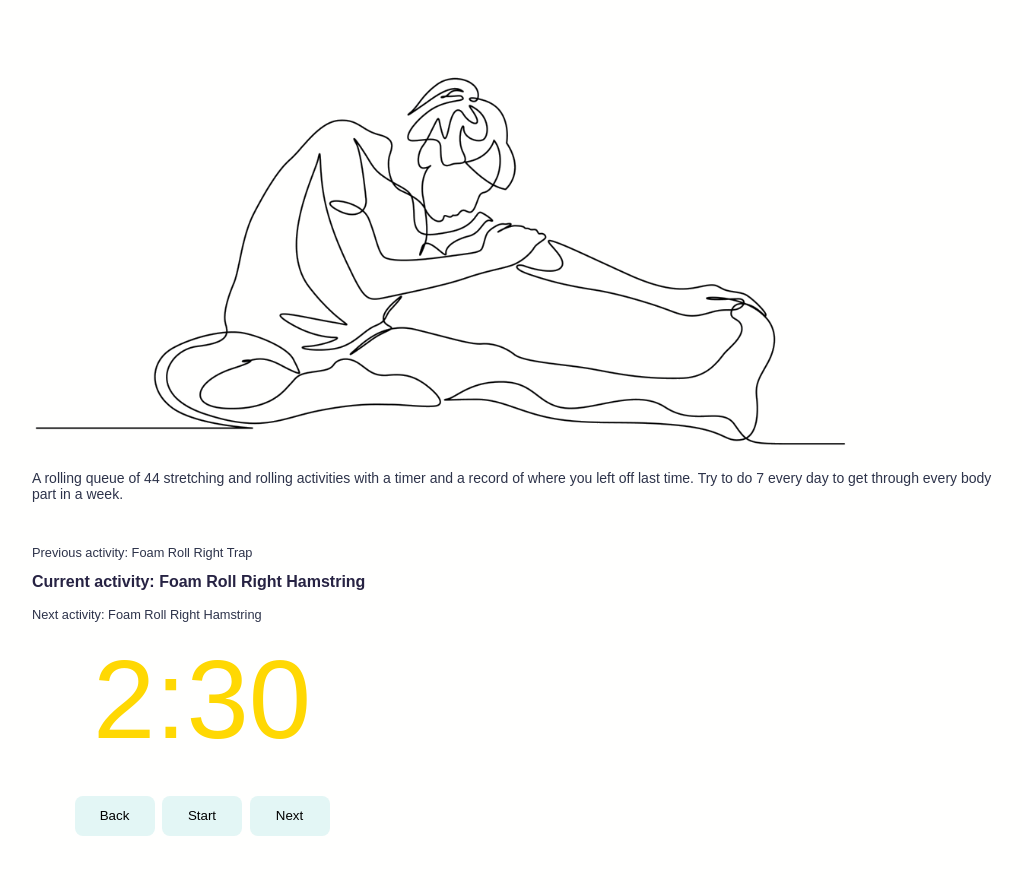
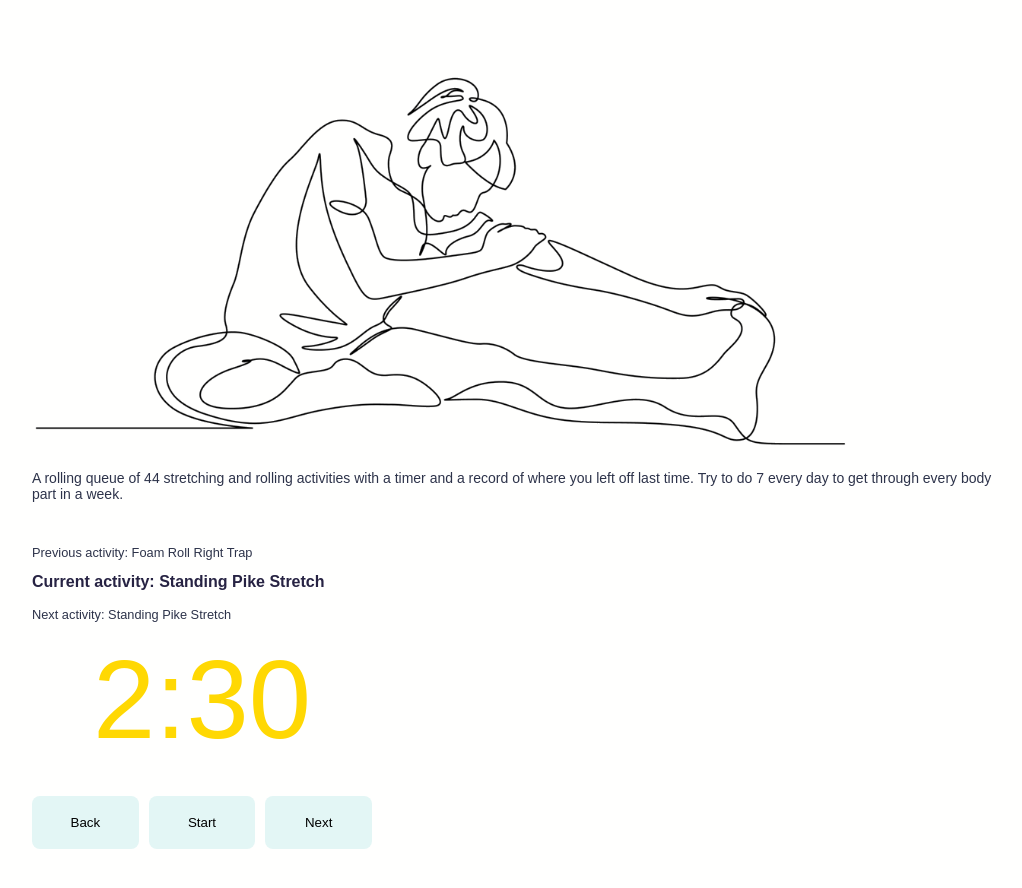
Before and after one commit to chrskerr/The-Contortionist, a React (Create React App) app: page / in a window 1280 px wide. Shown: the top 888 px of the page, without its empty margins (128-1150 px from the left). Built offline with nearby package versions, Linux system fonts and the light colour scheme.

Commit message:
Updated stretch list

```diff
--- a/public/index.html
+++ b/public/index.html
@@ -2,7 +2,6 @@
 <html lang="en">
 	<head>
 		<meta charset="utf-8" />
-		<meta name="viewport" content="width=device-width, initial-scale=1" />
 		<link rel="apple-touch-icon" sizes="180x180" href="/apple-touch-icon.png">
 		<meta name="apple-mobile-web-app-capable" content="yes">
 		<meta name="apple-mobile-web-app-status-bar-style" content="default">
@@ -12,6 +11,7 @@
 		<link rel="mask-icon" href="/safari-pinned-tab.svg" color="#5bbad5">
 		<meta name="msapplication-TileColor" content="#da532c">
 		<meta name="theme-color" content="#ffffff">
+		<meta name="viewport" content="width=device-width, user-scalable=no">
 		<title>Mobility Queue</title>
   	</head>
 	<body>
--- a/src/App.js
+++ b/src/App.js
@@ -96,31 +96,44 @@ export default function App () {
 	);
 }
 
-const activityBuilder = ({ name, hasStretch, hasRolling }) => {
+const activityBuilder = ({ name, hasStretch = true, hasRolling = true, unilateral = true }) => {
 	const output = [];
 
-	if ( hasRolling ) output.push({ key: `${ name }-roll-right`, type: "rolling", label: `Foam Roll Right ${ _.startCase( name ) }` },
-		{ key: `${ name }-roll-left`, type: "rolling", label: `Foam Roll Left ${ _.startCase( name ) }` });
+	if ( unilateral ) {
+		if ( hasRolling ) output.push(
+			{ key: `${ name }-roll-right`, type: "rolling", label: `Foam Roll Right ${ _.startCase( name ) }` },
+			{ key: `${ name }-roll-left`, type: "rolling", label: `Foam Roll Left ${ _.startCase( name ) }` },
+		);
 
-	if ( hasStretch ) output.push({ key: `${ name }-stretch-right`, type: "stretching", label: `Stretch Right ${ _.startCase( name ) }` },
-		{ key: `${ name }-stretch-left`, type: "stretching", label: `Stretch Left ${ _.startCase( name ) }` });
+		if ( hasStretch ) output.push(
+			{ key: `${ name }-stretch-right`, type: "stretching", label: `Stretch Right ${ _.startCase( name ) }` },
+			{ key: `${ name }-stretch-left`, type: "stretching", label: `Stretch Left ${ _.startCase( name ) }` },
+		);
+	}
+	else {
+		if ( hasRolling ) output.push({ key: `${ name }`, type: "rolling", label: `${ _.startCase( name ) }` });
+		if ( hasStretch ) output.push({ key: `${ name }`, type: "stretching", label: `${ _.startCase( name ) }` });
+	}
 
 	return output;
 };
 
 const bodyPartMap = [
-	{ name: "hamstring", hasStretch: true, hasRolling: true },
-	{ name: "glute", hasStretch: true, hasRolling: true },
-	{ name: "lat", hasStretch: true, hasRolling: true },
-	{ name: "pec", hasStretch: true, hasRolling: true },
-	{ name: "quad", hasStretch: true, hasRolling: true },
-	{ name: "hip-flexor", hasStretch: true, hasRolling: true },
-	{ name: "forearm", hasStretch: true, hasRolling: true },
-	{ name: "tricep", hasStretch: true, hasRolling: true },
-	{ name: "front-shoulder", hasStretch: true, hasRolling: false },
-	{ name: "groin", hasStretch: true, hasRolling: true },
-	{ name: "calf", hasStretch: true, hasRolling: true },
-	{ name: "trap", hasStretch: false, hasRolling: true },
+	{ name: "standing-pike-stretch", unilateral: false, hasRolling: false },
+	{ name: "glute" },
+	{ name: "lat" },
+	{ name: "pec" },
+	{ name: "quad" },
+	{ name: "standing-pike-stretch", unilateral: false, hasRolling: false },
+	{ name: "frog-stretch", unilateral: false, hasRolling: false },
+	{ name: "hip-flexor" },
+	{ name: "forearm" },
+	{ name: "tricep" },
+	{ name: "standing-pike-stretch", unilateral: false, hasRolling: false },
+	{ name: "front-shoulder", hasRolling: false },
+	{ name: "groin" },
+	{ name: "calf" },
+	{ name: "trap", hasStretch: false },
 ];
 
 const activitiesList = _.flatten( _.map( bodyPartMap, part => activityBuilder( part )));
--- a/src/index.scss
+++ b/src/index.scss
@@ -72,7 +72,7 @@ body {
 					}
 
 					.controls {
-						width: 75%; margin: 0 auto;
+						width: 100%; margin: 0 auto;
 						margin-top: 2em;
 						display: flex; flex-direction: row;
 						justify-content: space-between;
@@ -80,7 +80,7 @@ body {
 						button {
 							text-align: center;
 							border-radius: 8px; border: none;
-							height: 3em; width: 6em;
+							height: 4em; width: 8em;
 							background: $secondary;
 						}
 					}
```
